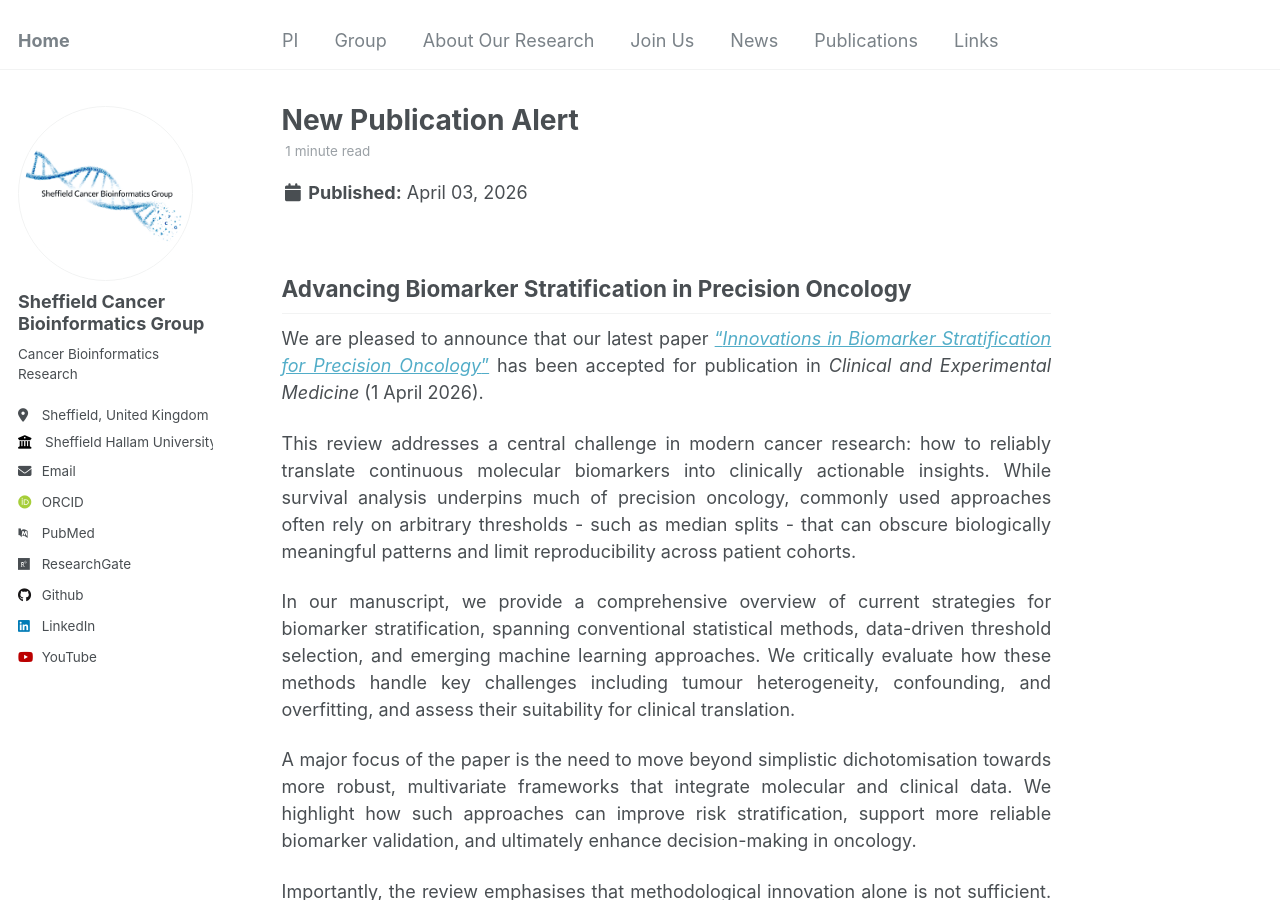
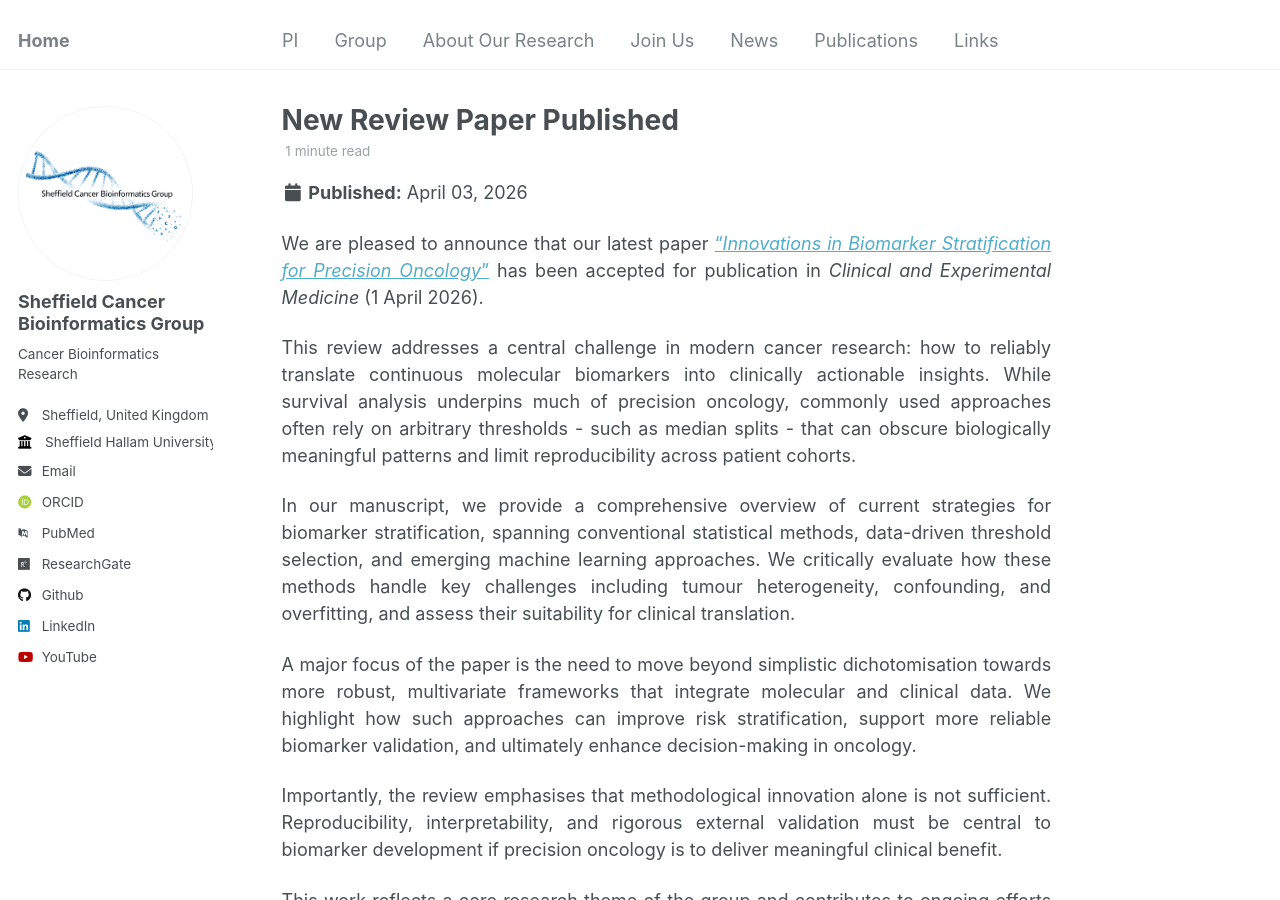
Before and after one commit to sheffieldcancerbioinformatics/sheffieldcancerbioinformatics.github.io, a Jekyll site: the page built from _posts/2026-04-03-new-review-paper-published.md, in a window 1280 px wide and 900 px high. Built offline with Jekyll 4.4.1, drawn with Linux system fonts in a browser that asks for light colours; some web fonts are replaced.

Commit message:
Renamed and updated 2026-04-03-publication-alert.md

```diff
--- a/_posts/2026-04-03-publication-alert.md
+++ b/_posts/2026-04-03-new-review-paper-published.md
@@ -1,13 +1,11 @@
 ---
-title: "New Publication Alert"
+title: "New Review Paper Published"
 date: 2026-04-03
-permalink: /posts/2026/04/publication-alert/
+permalink: /posts/2026/04/new-review-paper-published/
 # tags:
 #   - category1
 #   - category2
 ---
-
-## Advancing Biomarker Stratification in Precision Oncology
 
 We are pleased to announce that our latest paper <a href="https://link.springer.com/article/10.1007/s10238-026-02150-2" target="_blank">"*Innovations in Biomarker Stratification for Precision Oncology*"</a> has been accepted for publication in *Clinical and Experimental Medicine* (1 April 2026).
 
```
